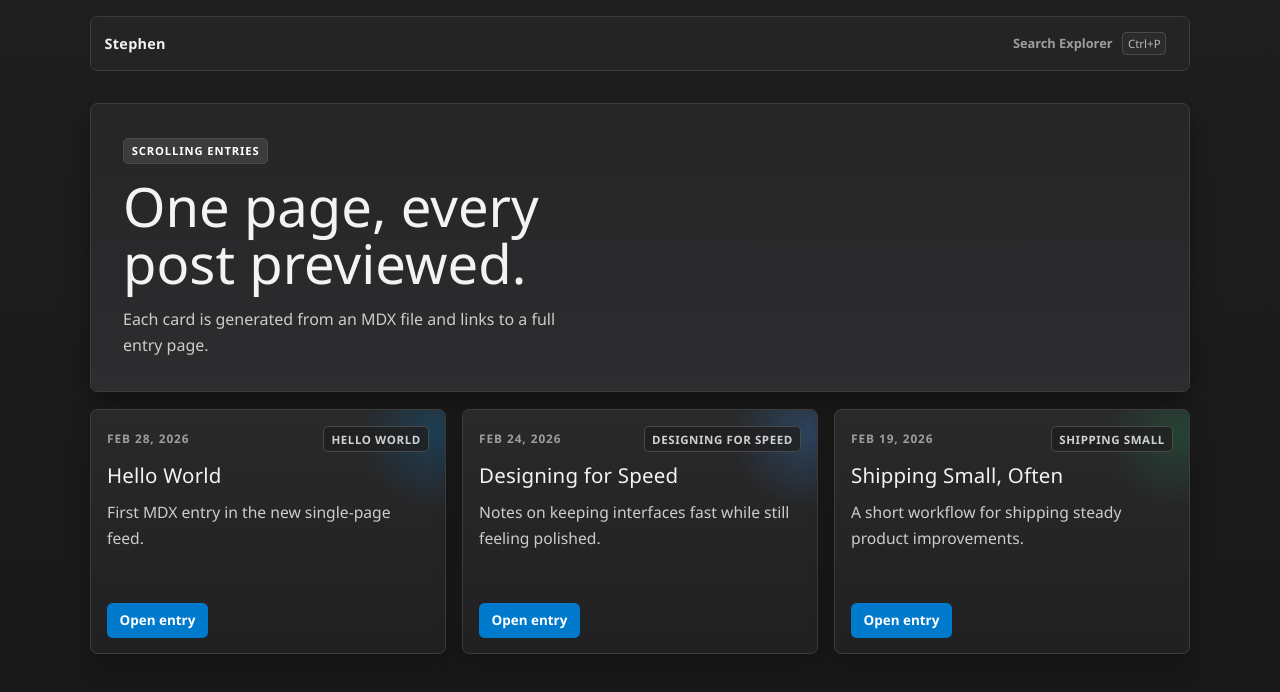
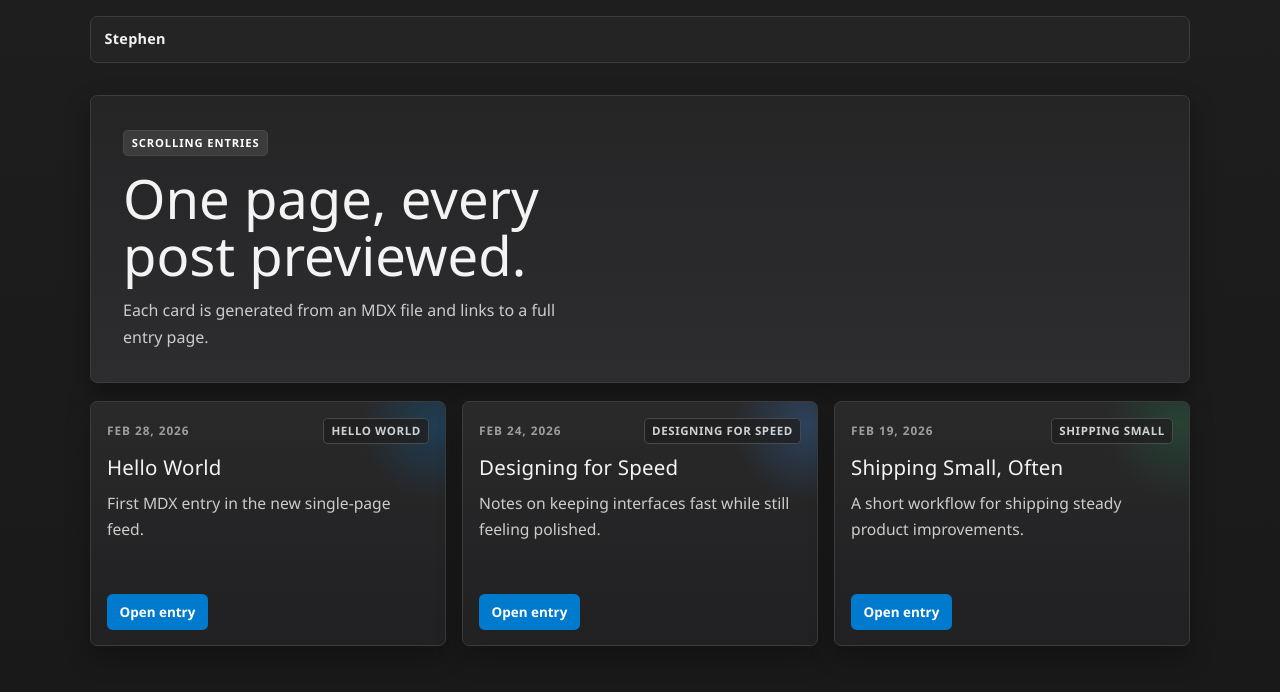
Before and after one commit to stephend017/website, a Next.js app: page / in a window 1280 px wide. Shown: the top 692 px of the page. Built offline with nearby package versions, Linux system fonts and the light colour scheme.

Commit message:
i like this one

```diff
--- a/src/app/globals.css
+++ b/src/app/globals.css
@@ -49,7 +49,7 @@ body {
   top: 0.75rem;
   z-index: 10;
   display: flex;
-  justify-content: space-between;
+  justify-content: flex-start;
   align-items: center;
   gap: 1rem;
   padding: 0.65rem 0.85rem;
@@ -67,45 +67,12 @@ body {
   color: var(--text-strong);
 }
 
-.palette-trigger {
-  display: inline-flex;
-  align-items: center;
-  gap: 0.6rem;
-  padding: 0.25rem 0.5rem;
-  background: transparent;
-  border: 1px solid transparent;
-  border-radius: 0.35rem;
-  color: var(--muted);
-  font: inherit;
-  cursor: pointer;
-}
-
-.palette-trigger:hover,
-.palette-trigger:focus-visible {
-  background: var(--panel);
-  border-color: var(--border);
-  color: var(--text-strong);
-}
-
-.palette-trigger-title {
-  font-size: 0.8rem;
-  font-weight: 600;
-}
-
-.palette-trigger-shortcut {
-  font-size: 0.72rem;
-  padding: 0.04rem 0.3rem;
-  border: 1px solid #4a4a4a;
-  border-radius: 0.25rem;
-  background: #2b2b2b;
-  color: #b7b7b7;
-}
-
 .palette-overlay {
   position: fixed;
   inset: 0;
-  z-index: 30;
-  background: rgba(0, 0, 0, 0.5);
+  z-index: 200;
+  background: rgba(0, 0, 0, 0.58);
+  backdrop-filter: blur(4px);
   display: grid;
   place-items: start center;
   padding-top: max(7vh, 2.5rem);
@@ -545,10 +512,6 @@ body {
     padding: 0.55rem 0.65rem;
   }
 
-  .palette-trigger-title {
-    display: none;
-  }
-
   .entry-grid {
     grid-template-columns: 1fr;
   }
--- a/src/components/command-palette.tsx
+++ b/src/components/command-palette.tsx
@@ -20,11 +20,6 @@ export default function CommandPalette({ items }: CommandPaletteProps) {
   const [open, setOpen] = useState(false);
   const [query, setQuery] = useState("");
   const [selectedIndex, setSelectedIndex] = useState(0);
-
-  function openPalette() {
-    setOpen(true);
-    setSelectedIndex(0);
-  }
 
   function closePalette() {
     setOpen(false);
@@ -96,11 +91,6 @@ export default function CommandPalette({ items }: CommandPaletteProps) {
 
   return (
     <>
-      <button type="button" className="palette-trigger" onClick={openPalette}>
-        <span className="palette-trigger-title">Search Explorer</span>
-        <span className="palette-trigger-shortcut">Ctrl+P</span>
-      </button>
-
       {open ? (
         <div className="palette-overlay" role="presentation" onClick={closePalette}>
           <div
```
